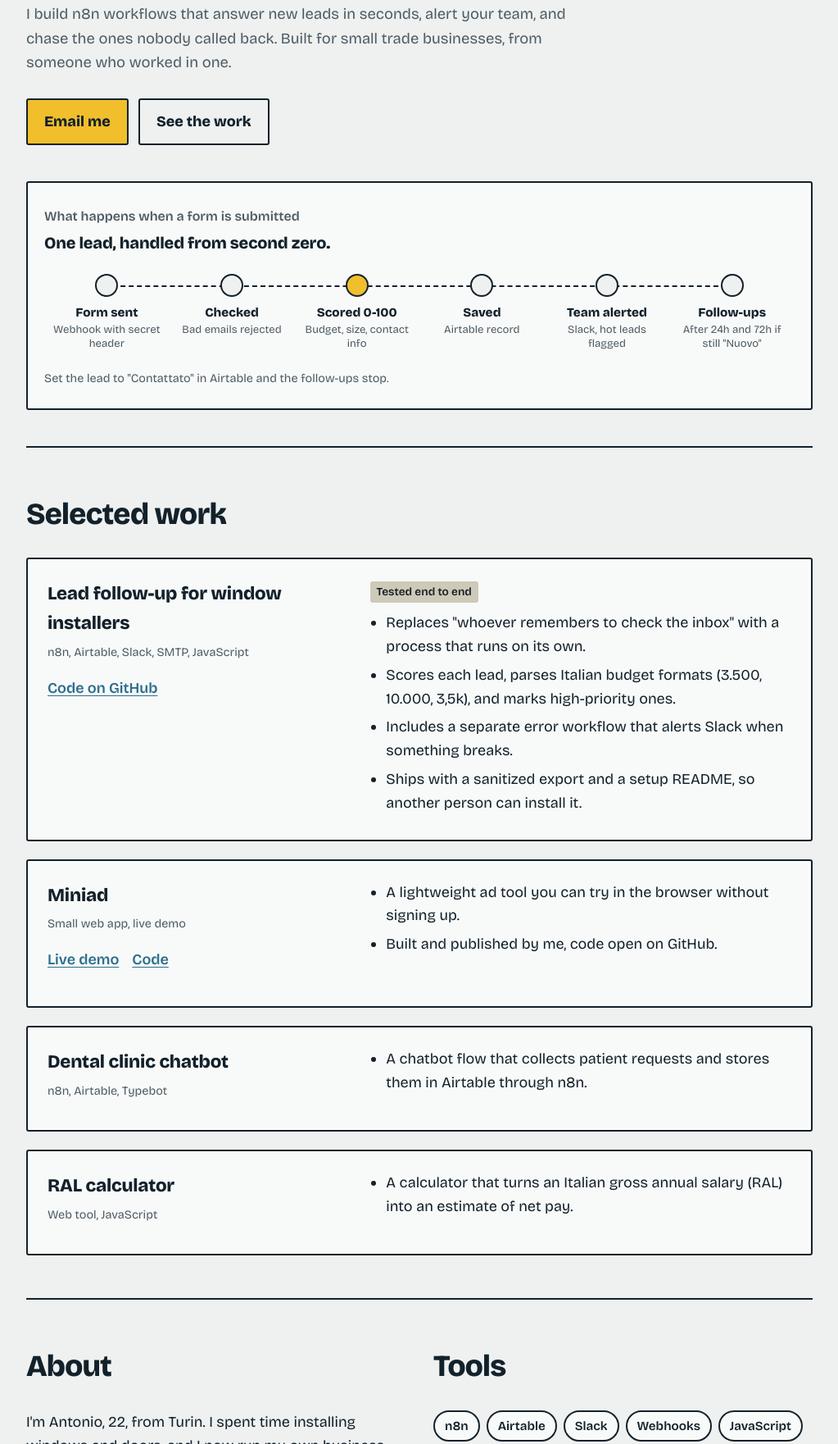
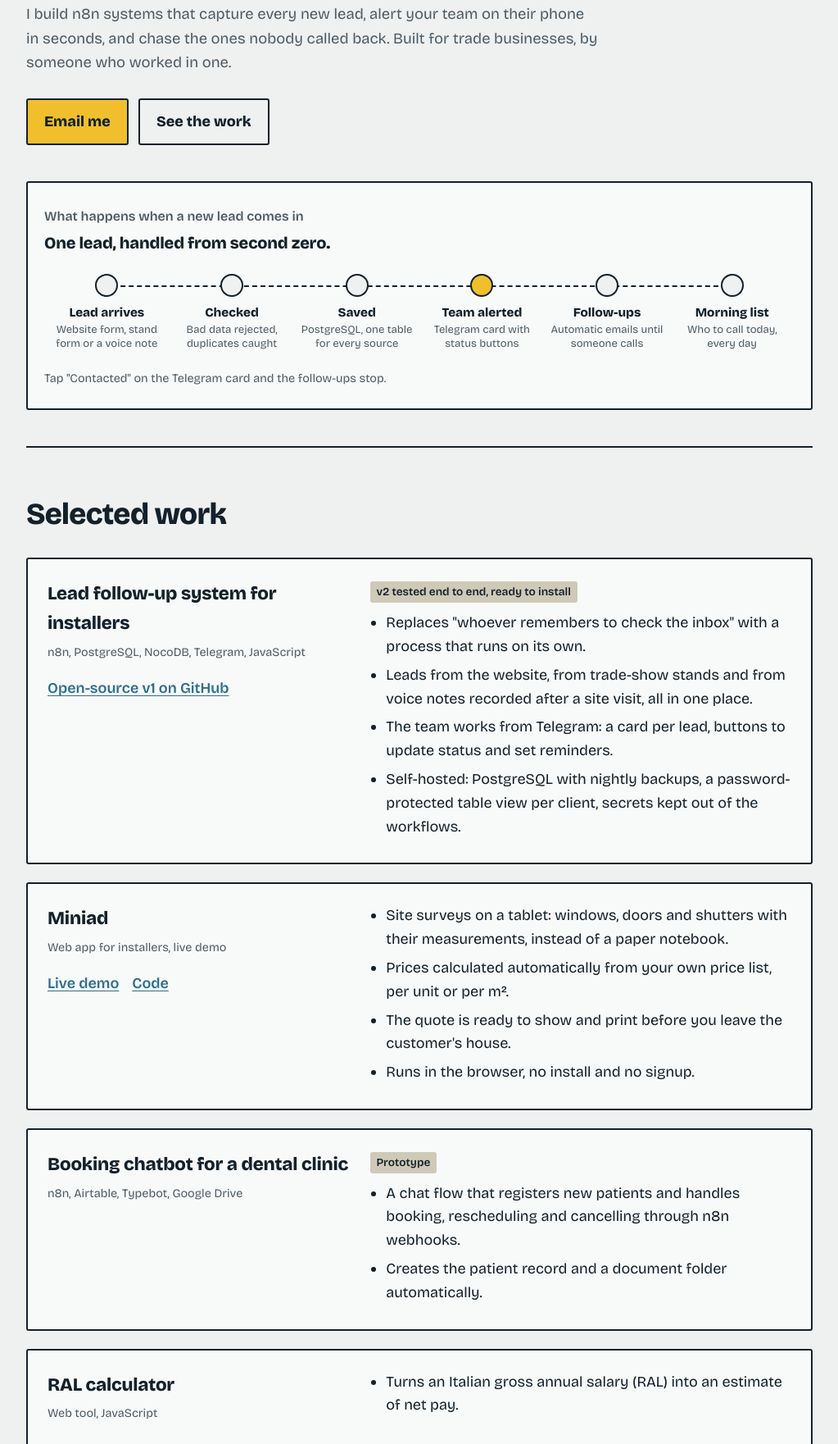
Before and after one commit to carnovautomations-dev/carnovautomations-dev.github.io, a plain HTML site: page index.html in a window 1280 px wide. Shown: the part 281-2042 px from the top of the page at 82% size, without its empty margins (128-1151 px from the left). Drawn offline with nearby package versions, Linux system fonts and the light colour scheme.

Commit message:
Update portfolio: current lead system (v2), fix Miniad demo link and description

```diff
--- a/index.html
+++ b/index.html
@@ -4,7 +4,7 @@
 <meta charset="utf-8">
 <meta name="viewport" content="width=device-width, initial-scale=1">
 <title>Antonio Carnovale | Automation for small businesses</title>
-<meta name="description" content="I build n8n automations that answer leads, alert your team and follow up, so nothing gets forgotten. Based in Turin, Italy.">
+<meta name="description" content="I build n8n automations that capture leads, alert your team on Telegram and follow up, so nothing gets forgotten. Based in Turin, Italy.">
 <link rel="preconnect" href="https://fonts.googleapis.com">
 <link rel="preconnect" href="https://fonts.gstatic.com" crossorigin>
 <link href="https://fonts.googleapis.com/css2?family=Bricolage+Grotesque:opsz,wght@12..96,400;12..96,600;12..96,800&display=swap" rel="stylesheet">
@@ -50,7 +50,6 @@ h1{font-size:clamp(2.2rem,6vw,4.4rem);line-height:1.02;letter-spacing:-.03em;fon
 .track li.hot .dot{background:var(--tape)}
 .track b{display:block;font-size:.95rem;line-height:1.2}
 .track span.s{display:block;font-size:.82rem;color:var(--muted);line-height:1.3;margin-top:4px}
-.track .time{font-weight:800;font-size:.8rem;color:var(--glass)}
 .pipe .note{margin:22px 0 0;font-size:.9rem;color:var(--muted)}
 @media (max-width:720px){
   .track{grid-template-columns:1fr;gap:16px}
@@ -97,24 +96,24 @@ footer{padding:28px 0 44px;color:var(--muted);font-size:.9rem;border-top:2px sol
   <main>
     <div class="hero">
       <h1>I automate the follow-up that small businesses forget to do.</h1>
-      <p class="lede">I build n8n workflows that answer new leads in seconds, alert your team, and chase the ones nobody called back. Built for small trade businesses, from someone who worked in one.</p>
+      <p class="lede">I build n8n systems that capture every new lead, alert your team on their phone in seconds, and chase the ones nobody called back. Built for trade businesses, by someone who worked in one.</p>
       <div class="cta">
         <a class="btn" href="mailto:ty@cautomations.com">Email me</a>
         <a class="btn alt" href="#work">See the work</a>
       </div>
 
       <div class="pipe" aria-labelledby="pipe-title">
-        <h2 id="pipe-title">What happens when a form is submitted</h2>
+        <h2 id="pipe-title">What happens when a new lead comes in</h2>
         <p class="cap">One lead, handled from second zero.</p>
         <ol class="track">
-          <li><span class="dot"></span><b>Form sent</b><span class="s">Webhook with secret header</span></li>
-          <li><span class="dot"></span><b>Checked</b><span class="s">Bad emails rejected</span></li>
-          <li class="hot"><span class="dot"></span><b>Scored 0-100</b><span class="s">Budget, size, contact info</span></li>
-          <li><span class="dot"></span><b>Saved</b><span class="s">Airtable record</span></li>
-          <li><span class="dot"></span><b>Team alerted</b><span class="s">Slack, hot leads flagged</span></li>
-          <li><span class="dot"></span><b>Follow-ups</b><span class="s">After 24h and 72h if still "Nuovo"</span></li>
+          <li><span class="dot"></span><b>Lead arrives</b><span class="s">Website form, stand form or a voice note</span></li>
+          <li><span class="dot"></span><b>Checked</b><span class="s">Bad data rejected, duplicates caught</span></li>
+          <li><span class="dot"></span><b>Saved</b><span class="s">PostgreSQL, one table for every source</span></li>
+          <li class="hot"><span class="dot"></span><b>Team alerted</b><span class="s">Telegram card with status buttons</span></li>
+          <li><span class="dot"></span><b>Follow-ups</b><span class="s">Automatic emails until someone calls</span></li>
+          <li><span class="dot"></span><b>Morning list</b><span class="s">Who to call today, every day</span></li>
         </ol>
-        <p class="note">Set the lead to "Contattato" in Airtable and the follow-ups stop.</p>
+        <p class="note">Tap "Contacted" on the Telegram card and the follow-ups stop.</p>
       </div>
     </div>
 
@@ -124,17 +123,17 @@ footer{padding:28px 0 44px;color:var(--muted);font-size:.9rem;border-top:2px sol
 
         <article class="proj">
           <div>
-            <h3>Lead follow-up for window installers</h3>
-            <p class="tag">n8n, Airtable, Slack, SMTP, JavaScript</p>
-            <p class="links"><a href="https://github.com/carnovautomations-dev/n8n-lead-followup-automation">Code on GitHub</a></p>
+            <h3>Lead follow-up system for installers</h3>
+            <p class="tag">n8n, PostgreSQL, NocoDB, Telegram, JavaScript</p>
+            <p class="links"><a href="https://github.com/carnovautomations-dev/n8n-lead-followup-automation">Open-source v1 on GitHub</a></p>
           </div>
           <div>
-            <span class="status">Tested end to end</span>
+            <span class="status">v2 tested end to end, ready to install</span>
             <ul>
               <li>Replaces "whoever remembers to check the inbox" with a process that runs on its own.</li>
-              <li>Scores each lead, parses Italian budget formats (3.500, 10.000, 3,5k), and marks high-priority ones.</li>
-              <li>Includes a separate error workflow that alerts Slack when something breaks.</li>
-              <li>Ships with a sanitized export and a setup README, so another person can install it.</li>
+              <li>Leads from the website, from trade-show stands and from voice notes recorded after a site visit, all in one place.</li>
+              <li>The team works from Telegram: a card per lead, buttons to update status and set reminders.</li>
+              <li>Self-hosted: PostgreSQL with nightly backups, a password-protected table view per client, secrets kept out of the workflows.</li>
             </ul>
           </div>
         </article>
@@ -142,25 +141,29 @@ footer{padding:28px 0 44px;color:var(--muted);font-size:.9rem;border-top:2px sol
         <article class="proj">
           <div>
             <h3>Miniad</h3>
-            <p class="tag">Small web app, live demo</p>
-            <p class="links"><a href="https://carnovautomations-dev.github.io/miniad/">Live demo</a><a href="https://github.com/carnovautomations-dev/miniad">Code</a></p>
+            <p class="tag">Web app for installers, live demo</p>
+            <p class="links"><a href="https://carnovautomations-dev.github.io/Miniad/">Live demo</a><a href="https://github.com/carnovautomations-dev/Miniad">Code</a></p>
           </div>
           <div>
             <ul>
-              <li>A lightweight ad tool you can try in the browser without signing up.</li>
-              <li>Built and published by me, code open on GitHub.</li>
+              <li>Site surveys on a tablet: windows, doors and shutters with their measurements, instead of a paper notebook.</li>
+              <li>Prices calculated automatically from your own price list, per unit or per m².</li>
+              <li>The quote is ready to show and print before you leave the customer's house.</li>
+              <li>Runs in the browser, no install and no signup.</li>
             </ul>
           </div>
         </article>
 
         <article class="proj">
           <div>
-            <h3>Dental clinic chatbot</h3>
-            <p class="tag">n8n, Airtable, Typebot</p>
+            <h3>Booking chatbot for a dental clinic</h3>
+            <p class="tag">n8n, Airtable, Typebot, Google Drive</p>
           </div>
           <div>
+            <span class="status">Prototype</span>
             <ul>
-              <li>A chatbot flow that collects patient requests and stores them in Airtable through n8n.</li>
+              <li>A chat flow that registers new patients and handles booking, rescheduling and cancelling through n8n webhooks.</li>
+              <li>Creates the patient record and a document folder automatically.</li>
             </ul>
           </div>
         </article>
@@ -169,10 +172,11 @@ footer{padding:28px 0 44px;color:var(--muted);font-size:.9rem;border-top:2px sol
           <div>
             <h3>RAL calculator</h3>
             <p class="tag">Web tool, JavaScript</p>
+            <p class="links"><a href="https://github.com/carnovautomations-dev/jet-hr-salary-calculator">Code</a></p>
           </div>
           <div>
             <ul>
-              <li>A calculator that turns an Italian gross annual salary (RAL) into an estimate of net pay.</li>
+              <li>Turns an Italian gross annual salary (RAL) into an estimate of net pay.</li>
             </ul>
           </div>
         </article>
@@ -184,14 +188,14 @@ footer{padding:28px 0 44px;color:var(--muted);font-size:.9rem;border-top:2px sol
       <div class="two">
         <div>
           <h2 class="sec">About</h2>
-          <p>I'm Antonio, 22, from Turin. I spent time installing windows and doors, and I now run my own business (VAT number since December 2025).</p>
+          <p>I'm Antonio, from Turin. I spent years installing windows and doors, and I now run my own business.</p>
           <p>On site I saw how leads get lost: a missed call, an unanswered email, a quote nobody chased. That is the problem I now solve with software.</p>
-          <p>I work alone, so you talk directly to the person who builds it. Italian is my native language and I'm fluent in English.</p>
+          <p>I work alone, so you talk directly to the person who builds it. Italian is my native language and I'm fluent in English. I work remotely with clients in Italy and abroad.</p>
         </div>
         <div>
           <h2 class="sec">Tools</h2>
           <ul class="stack">
-            <li>n8n</li><li>Airtable</li><li>Slack</li><li>Webhooks</li><li>JavaScript</li><li>SMTP / Brevo</li><li>Typebot</li><li>Chatbots</li>
+            <li>n8n (self-hosted)</li><li>PostgreSQL</li><li>NocoDB</li><li>Telegram bots</li><li>Webhooks &amp; APIs</li><li>JavaScript</li><li>OpenAI / Claude APIs</li><li>Airtable</li><li>Docker</li><li>Typebot</li>
           </ul>
         </div>
       </div>
```
